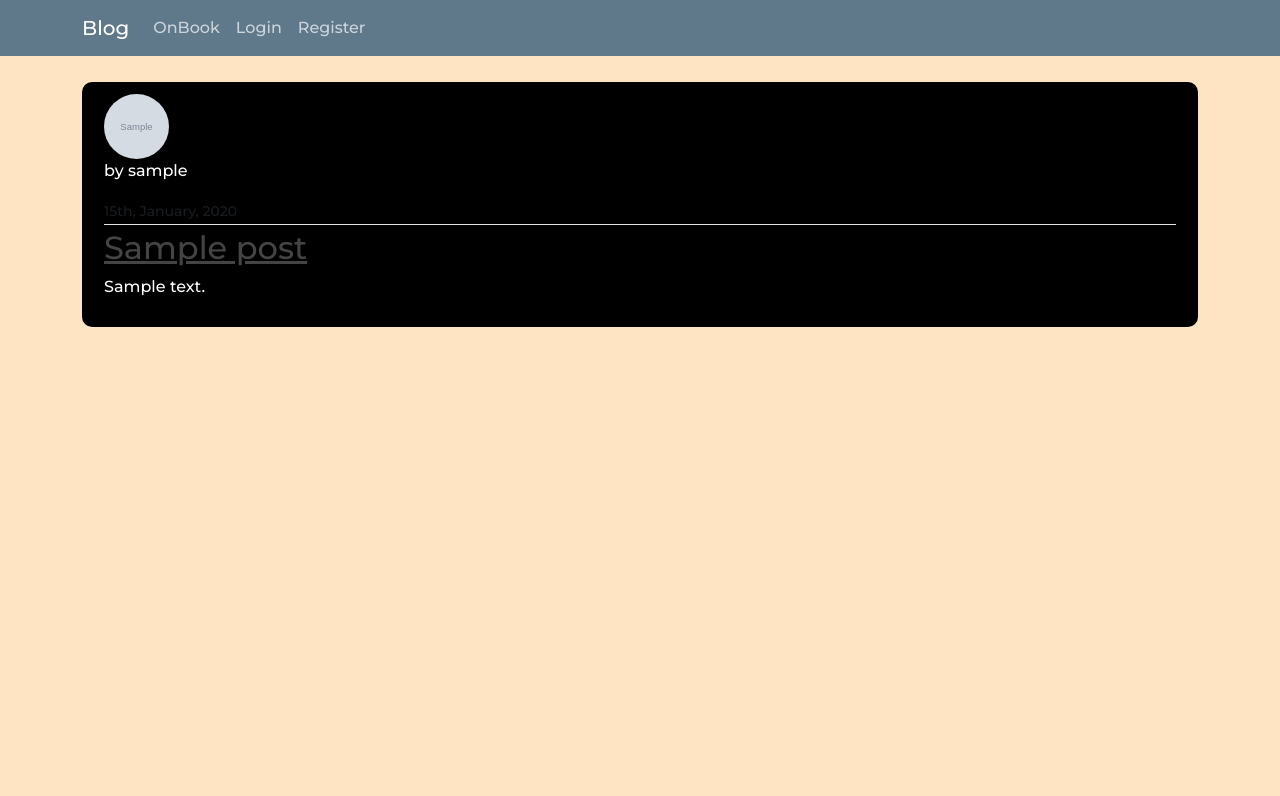
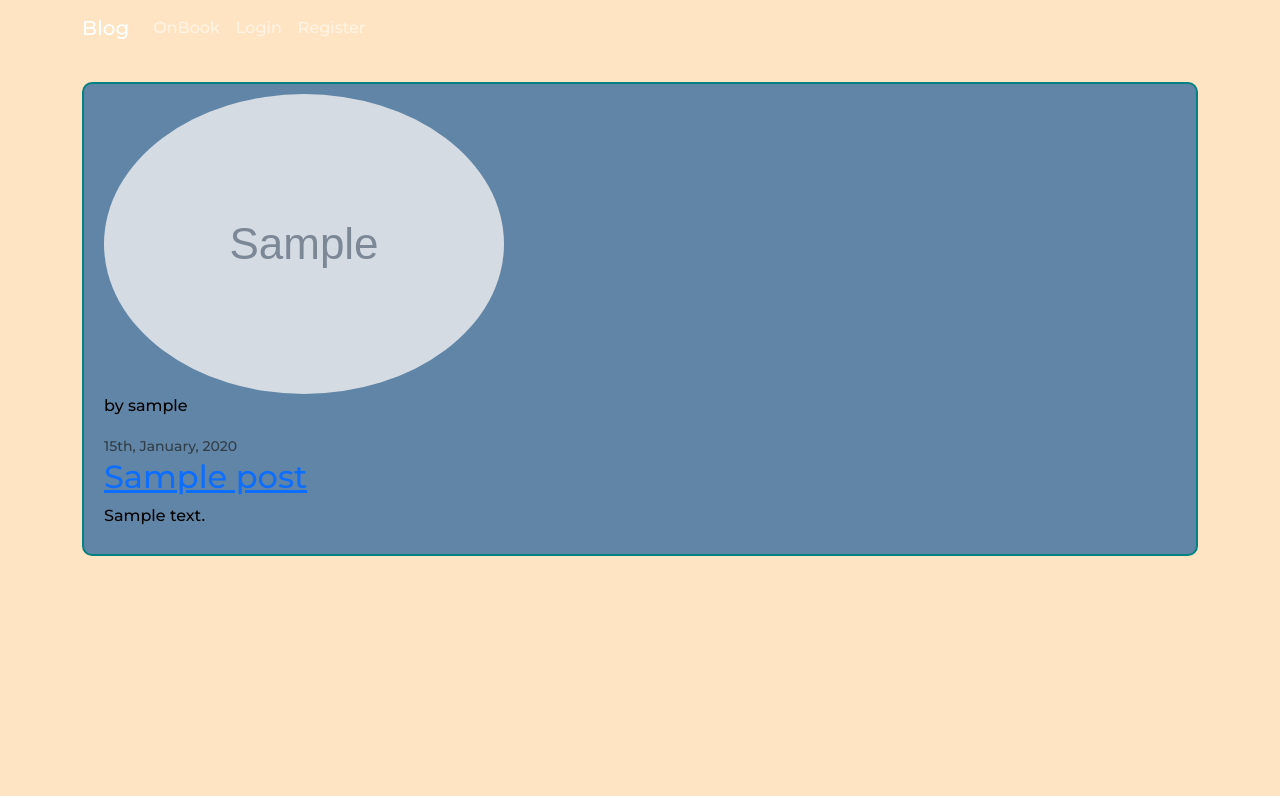
Before and after one commit to Pedrolivares1980/OnBook, a Django app: page /blog/ in a window 1280 px wide. Shown: the top 796 px of the page. Run offline with Django 4.2, Linux system fonts and the light colour scheme; tables that the repository leaves empty hold one stand-in row (values such as "Sample post"); grey boxes marked "Sample" are stand-in pictures.

Commit message:
carrousel

```diff
--- a/books/templates/books/home.html
+++ b/books/templates/books/home.html
@@ -1,7 +1,3 @@
-{% extends 'books/base.html' %}
-{% load static %}
-{% block content %}
-
 <div class="container text-center">
   <h1>Welcome to OnBook</h1>
   <p>Explore our collection of books and manage your rentals.</p>
@@ -45,4 +41,3 @@
     <p>Lorem ipsum dolor sit amet consectetur adipisicing elit. Qui, ex, ullam voluptas mollitia tempore, quasi magnam eos provident officiis dolor quisquam debitis aut adipisci? Sit mollitia sint eum laboriosam eius?</p>
   </div>
 </div>
-{% endblock %}
--- a/static/main.css
+++ b/static/main.css
@@ -77,40 +77,17 @@ main{
   padding-bottom: 6rem; /* Espacio adicional para el footer */
 }
 
-  h1, h2, h3, h4, h5, h6 {
-    color: #444444;
+  /* Containers */
+  .content-section {
+    background: var(--container-light);
+    padding: 10px 20px;
+    border: 2px solid var(--border);
+    border-radius: 10px;
+    margin-bottom: 20px;
+    color:var(--text-color)
   }
 
-  ul {
-    margin: 0;
-  }
-
-  .bg-steel {
-    background-color: #5f788a;
-  }
-
-  .site-header .navbar-nav .nav-link {
-    color: #cbd5db;
-  }
-
-  .site-header .navbar-nav .nav-link:hover {
-    color: #ffffff;
-  }
-
-  .site-header .navbar-nav .nav-link.active {
-    font-weight: 500;
-  }
-  /* Containers */
-  .content-section {
-    background: black;
-    padding: 10px 20px;
-    border: 2px solid black;
-    border-radius: 10px;
-    margin-bottom: 20px;
-    color:white
-  }
-
-  .article-title {
+  /* .article-title {
     color: #444444;
   }
 
```
Also changed, not shown: other parts of static/main.css (+14 -22 lines).
